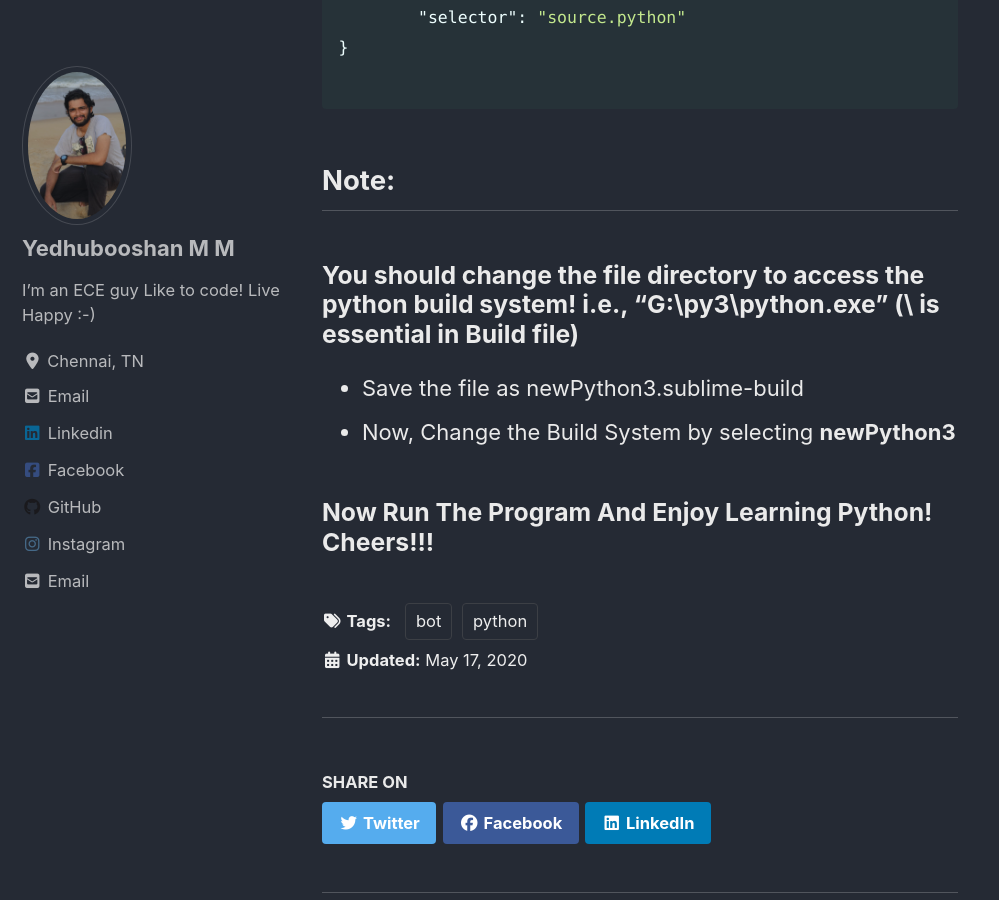
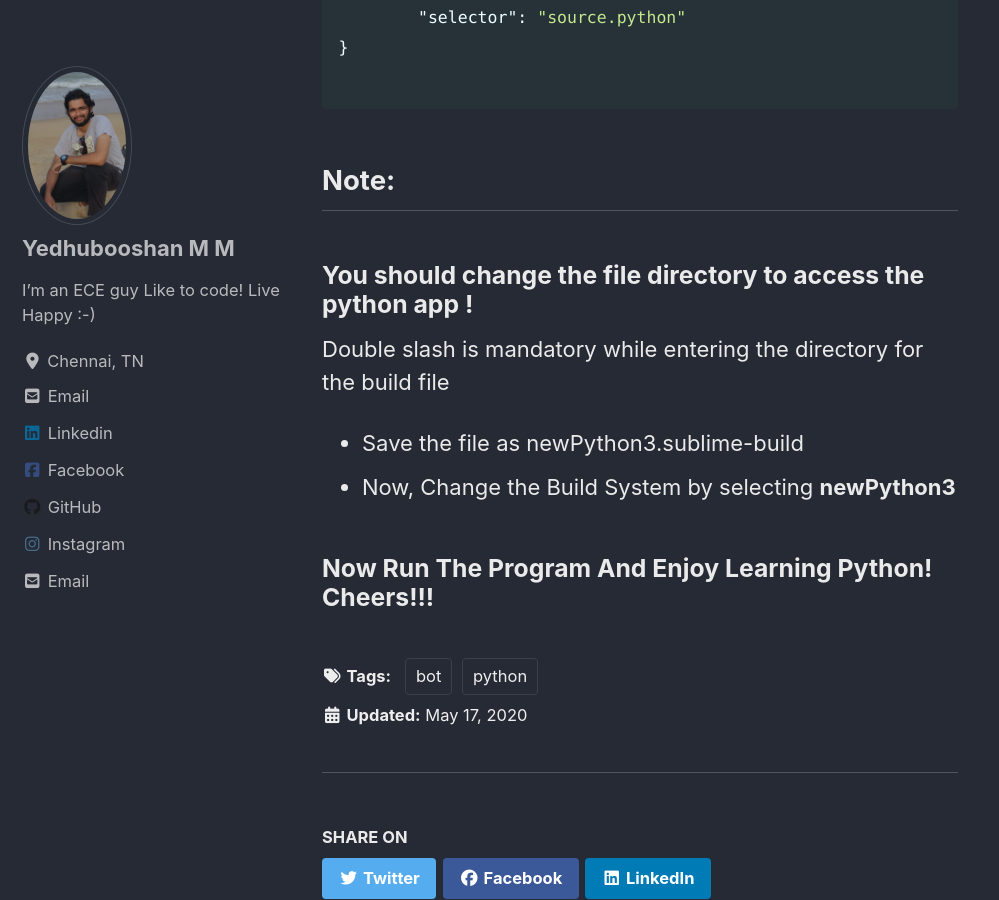
Before and after one commit to Yedhubooshan/yedhubooshan.github.io, a Jekyll site: the page built from _posts/2020-05-17-installpy.md, in a window 1280 px wide and 900 px high, scrolled down 2475 px. Shown: the whole window, without its empty margins (0-999 px from the left). Built offline with Jekyll 4.4.1, drawn with Linux system fonts in a browser that asks for light colours; cached includes are drawn as plain includes; nearby versions of some CDN libraries; some of the changed text lies outside the part shown.

Commit message:
Update 2020-05-17-installpy.md

````diff
--- a/_posts/2020-05-17-installpy.md
+++ b/_posts/2020-05-17-installpy.md
@@ -5,7 +5,7 @@ tags: [python,bot]
 excerpt: "Python Installation Guide"
 ---
 
-# Welcome To The PYTHON Installation Guide (windows 7 & Greater)!
+# Welcome To The PYTHON Installation Guide (Windows 7 & Greater)!
 
 ## Just click the link below to get the installation files for Python and Sublime text!
 [CLICK HERE](https://drive.google.com/drive/folders/1S31YqcNyo1PRvnlIyYvlJ5TsFmZzi8sK?usp=sharing)
@@ -13,7 +13,7 @@ excerpt: "Python Installation Guide"
 ## Python 3.8
 1. Run the python-3.8.3.exe file.
 2. Click on **Add Python 3.8 to PATH**
-3. Click on **Customize installation**
+3. Click on **Customize Installation**
 4. Select all features and click next.
 5. Select a specific directory for python (will be helpful while running in cmd).
 6. Create a folder for python and install python3 in the folder!
@@ -53,7 +53,7 @@ Still not working ???
 - Clear the existing code and Paste the Below!
 
 ```json
-	{
+{
 	"cmd":["G:\\py3\\python.exe", "-u", "$file"],
 	 "file_regex": "^[ ]File \"(...?)\", line ([0-9]*)",
  	"selector": "source.python"
@@ -61,7 +61,8 @@ Still not working ???
 
 ```
 ## Note:
-### You should change the file directory to access the python build system! i.e., "G:\\py3\\python.exe" (\\ is essential in Build file)
+### You should change the file directory to access the python app !
+Double slash is mandatory while entering the directory for the build file
 
 - Save the file as newPython3.sublime-build
 - Now, Change the Build System by selecting **newPython3**
````
